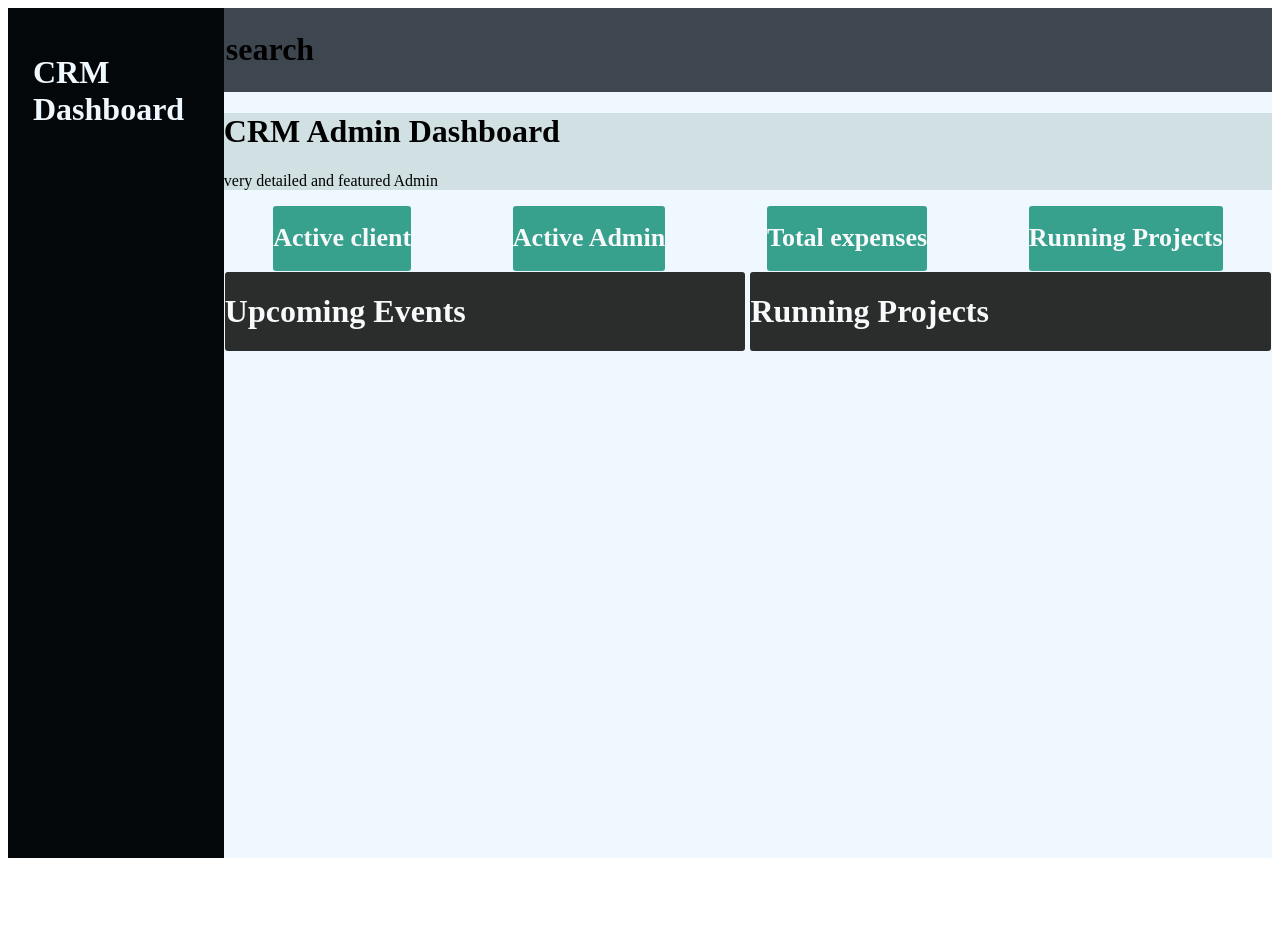
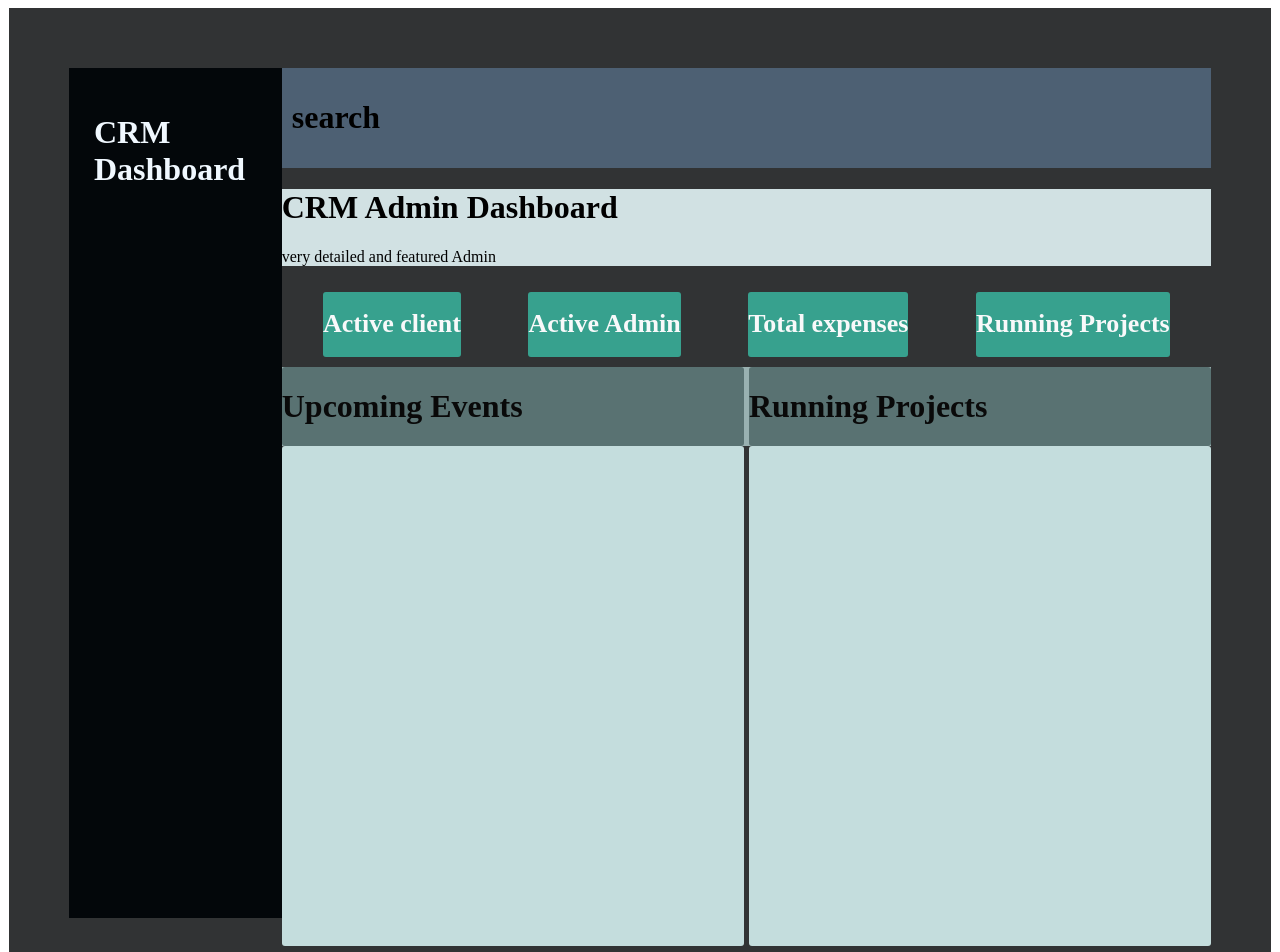
Before and after one commit to nawagirwacatherine/INTERVIEW2, a React (Vite) app in the folder interview2/: page / in a window 1280 px wide. Shown: the top 952 px of the page. Before the commit the page ends 866 px from the top, so only its background shows below. Built offline with nearby package versions, Linux system fonts and the light colour scheme.

Commit message:
change alignment of items in first class

```diff
--- a/interview2/src/pages/Admin.jsx
+++ b/interview2/src/pages/Admin.jsx
@@ -17,19 +17,29 @@ function Admin () {
         </div>
         <div className="first">
 
-       <div className="horizontal-container">
+       {/* <div className="horizontal-container">
 
         <Icon/>
 
-       </div>
+       </div> */}
 
-       <div className="vertical-container">
+       {/* <div className="vertical-container">
 
         <AdminPart/>
 
+       </div> */}
+
+<div className="horizontal-container">
+
+      <Icon/>
+
+     </div>
+     <div  className="vertical-container">
+       <AdminPart/>
        </div>
 
-       <div className="horizontal">
+       {/* <div className="horizontal"> */}
+
                <div className="utilities">
  <Utilities name='Active client'/>
  <Utilities name='Active Admin'/>
@@ -37,6 +47,7 @@ function Admin () {
  <Utilities name='Running Projects'/>
 
  </div>
+ <div className="horizontal">
    <div className="events">
         <EventsAndProjects name= 'Upcoming Events'/>
         <EventsAndProjects name ='Running Projects'/>
--- a/interview2/src/styles/App.css
+++ b/interview2/src/styles/App.css
@@ -1,21 +1,27 @@
 .admin {
-    margin: 0;
-    background-color:aliceblue;
+    padding: 60px;
+    margin: 1px;
+    background-color:rgb(49, 51, 52);
     display: flex;
+    height:100%;
 
 }
 
-.container{
+/* .container{
     margin: 3px;
     flex-direction: column;
     background-color: azure;
     align-items: flex-start;
-}
+} */
 
 .first{
     margin: 0;
     flex-direction: column;
     width: 100%;
+    justify-content: center;
+   align-content: normal;
+
+
 
 
 }
@@ -31,23 +37,38 @@
 
 }
 #icon {
-    padding: 2px;
-    background-color: rgb(62, 71, 80);
-   align-items: flex-start;
+    margin: 0;
+    padding: 10px;
+    background-color: rgb(77, 96, 115);
+
+
 }
 
-.dash-board{
+.horizontal {
+    background-color:rgb(153, 177, 177);
+    align-items: flex-start;
+
+}
+.vertical-container{
+    display: flex-start;
     background-color: rgb(209, 225, 227);
 
 }
 
+/* .dash-board{
+    background-color: rgb(209, 225, 227);
+
+} */
+
 .utilities {
-    margin: 1px;
+    /* margin: 1px; */
+    padding: 10px;
     gap: 5px;
     display: flex;
     justify-content: space-around;
     font-size:small;
     align-self: flex-start;
+
 
 }
 
@@ -60,22 +81,38 @@
 }
 
 .events {
-    margin: 1px;
+    /* margin: 1px; */
     gap: 5px;
     display: flex;
-    /* justify-content: space-around;
-    font-size:small;
-    align-self: flex-start; */
 
     justify-content: space-between;
     align-content: normal;
 }
 
 .event {
-    background-color: rgb(43, 45, 45);
+    background-color: rgb(89, 114, 114);
     border-radius: 3px;
     align-self: flex-start;
-    color: rgb(248, 249, 250);
+    color: rgb(9, 9, 9);
     width: 50%;
     height: 10%;
 }
+
+.items {
+    display: flex;
+    gap: 5px;
+    /* margin: 1px; */
+    justify-content: space-between;
+    align-content: normal;
+
+
+}
+
+.item {
+    background-color: rgb(196, 221, 221);
+    border-radius: 3px;
+    align-self: flex-start;
+    color: rgb(14, 14, 15);
+    width: 50%;
+    height: 500px;
+}
```
